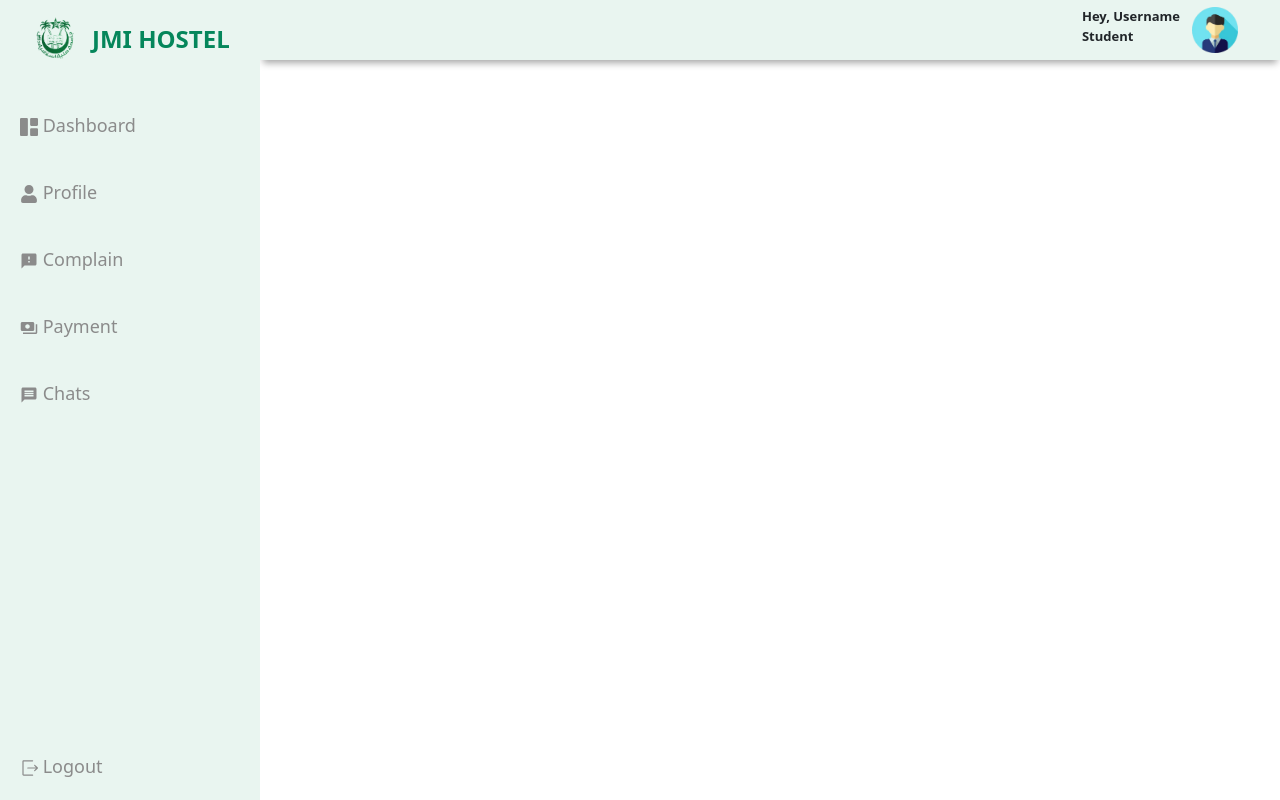
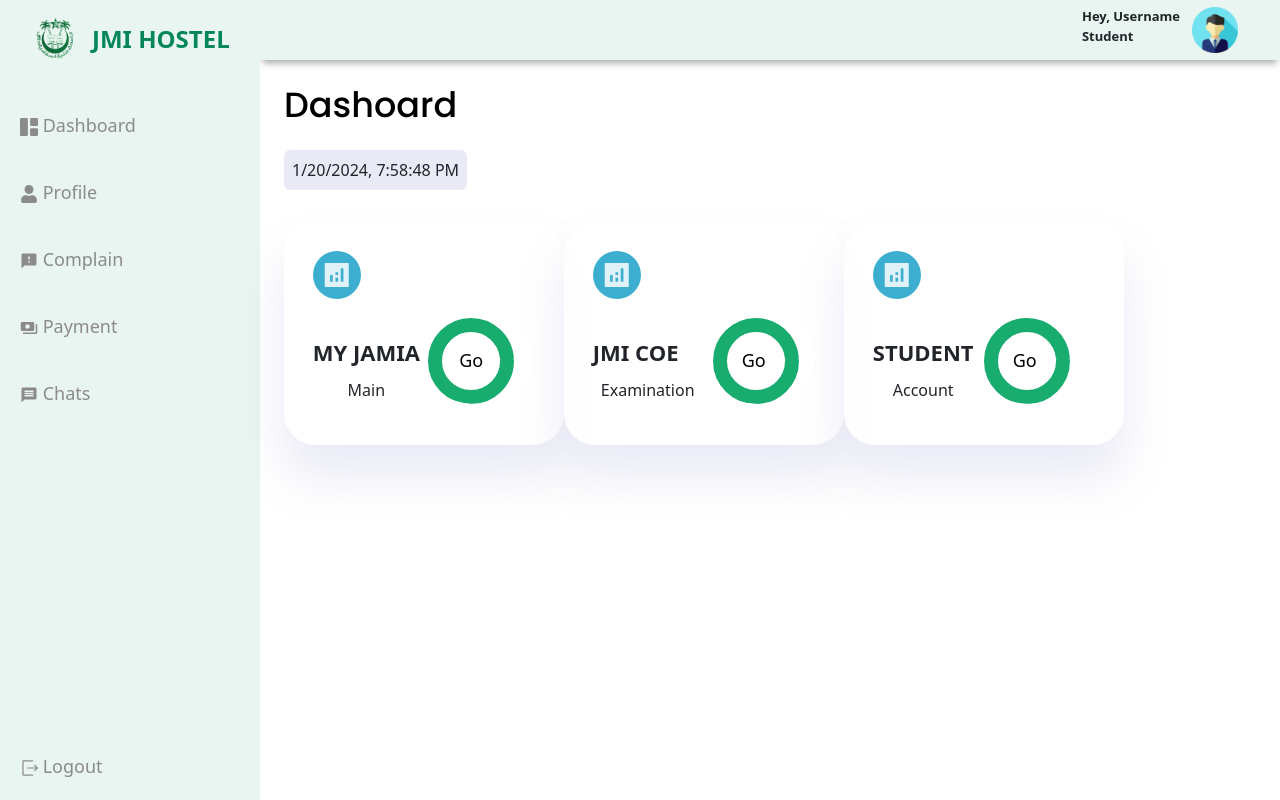
Before and after one commit to mohd-ravish/Hostel-Management-In-React, a React (Create React App) app: page /Dashboard in a window 1280 px wide. Built offline with nearby package versions, Linux system fonts and the light colour scheme.

Commit message:
Dashboard Updated

```diff
--- a/src/Components/Dashboard/Dashboard.jsx
+++ b/src/Components/Dashboard/Dashboard.jsx
@@ -1,31 +1,51 @@
 import { useState } from 'react'
 import Header from './Header'
 import Sidebar from './Sidebar'
+import Home from './Home'
 import Register from './Register'
 import Complain from './Complain'
-// import Payment from './Payment'
+import Payment from './Payment'
 
 function Dashboard() {
   const [openSidebarToggle, setOpenSidebarToggle] = useState(false)
   const OpenSidebar = () => {
-    setOpenSidebarToggle(!openSidebarToggle)
+    if (window.innerWidth <= 768) {
+      setOpenSidebarToggle(!openSidebarToggle)
+
+    }
   }
   const initialState = {
+    home: true,
     register: false,
     complain: false,
-    // payment: false,
+    payment: false,
   }
   const [isClicked, setIsClicked] = useState(initialState);
+  const [isDashboard, setIsDashboard] = useState(initialState.home);
+
+  const handleDashboard = () => {
+    setIsDashboard(false);
+  }
+
+  const handleDashboardAgain = () => {
+    setIsDashboard(true);
+  }
+
   const handleClick = (clicked) => {
-    setIsClicked({...initialState, [clicked]:true});
+    setIsClicked({ ...initialState, [clicked]: true });
   }
+  // const [cssEnabled, setCssEnabled] = useState(false);
+  // const handleCss = () => {
+  //   setCssEnabled(true);
+  // };
   return (
     <div className='grid-container'>
-      <Header OpenSidebar={OpenSidebar}/>
-      <Sidebar handleClick={handleClick} openSidebarToggle={openSidebarToggle} OpenSidebar={OpenSidebar}/>
+      <Header OpenSidebar={OpenSidebar} />
+      <Sidebar handleDashboardAgain={handleDashboardAgain} handleDashboard={handleDashboard} handleClick={handleClick} openSidebarToggle={openSidebarToggle} OpenSidebar={OpenSidebar} />
+      {isClicked.home && isDashboard && <Home />}
       {isClicked.register && <Register />}
       {isClicked.complain && <Complain />}
-      {/* {isClicked.payment && <Payment />} */}
+      {isClicked.payment && <Payment />}
     </div>
   )
 }
--- /dev/null
+++ b/src/Components/Dashboard/Home.jsx
@@ -0,0 +1,82 @@
+import React, { useState, useEffect } from 'react';
+
+
+function Home() {
+    const [currentDateTime, setCurrentDateTime] = useState(new Date());
+    useEffect(() => {
+        // Update the currentDateTime every second
+        const intervalId = setInterval(() => {
+            setCurrentDateTime(new Date());
+        }, 1000);
+        // Clear the interval when the component is unmounted
+        return () => clearInterval(intervalId);
+    }, []);
+    const formattedDateTime = currentDateTime.toLocaleString(); // You can adjust the format as needed
+    return (
+        <main>
+            <h1>Dashoard</h1>
+            <p class="date">{formattedDateTime}</p>
+            <div class="insights">
+                <div class="dashboard-card">
+                    <span class="material-icons-sharp">analytics</span>
+                    <div class="middle">
+                        <div class="left">
+                            <p><br></br></p>
+                            <h2>MY JAMIA</h2>
+                            <h3>Main</h3>
+                        </div>
+                        <div class="progress">
+                            <svg>
+                                <circle cx='46' cy='44' r='36'></circle>
+                            </svg>
+                            <div class="number">
+                                <button type="button" class="go"
+                                    onclick="location.href='https://www.jmi.ac.in/'">Go</button>
+                            </div>
+                        </div>
+
+                    </div>
+                </div>
+                <div class="dashboard-card">
+                    <span class="material-icons-sharp">analytics</span>
+                    <div class="middle">
+                        <div class="left">
+                            <p><br></br></p>
+                            <h2>JMI COE</h2>
+                            <h3>Examination</h3>
+                        </div>
+                        <div class="progress middle-progress">
+                            <svg>
+                                <circle cx='48' cy='44' r='36'></circle>
+                            </svg>
+                            <div class="number">
+                                <button type="button" class="go" onclick="location.href='https://www.jmi.ac.in/'">Go</button>
+                            </div>
+                        </div>
+                    </div>
+                </div>
+                <div class="dashboard-card">
+                    <span class="material-icons-sharp">analytics</span>
+                    <div class="middle">
+                        <div class="left">
+                            <p><br></br></p>
+                            <h2>STUDENT</h2>
+                            <h3>Account</h3>
+                        </div>
+                        <div class="progress right-progress">
+                            <svg>
+                                <circle cx='48' cy='44' r='36'></circle>
+                            </svg>
+                            <div class="number">
+                                <button type="button" class="go"
+                                    onclick="location.href='https://www.jmi.ac.in/'">Go</button>
+                            </div>
+                        </div>
+                    </div>
+                </div>
+            </div>
+        </main>
+    )
+}
+
+export default Home;
--- a/src/Components/Dashboard/Register.jsx
+++ b/src/Components/Dashboard/Register.jsx
@@ -38,7 +38,7 @@
                                         <option>Female</option>
                                         <option>Others</option>
                                     </select> */}
-                                    <input name="mob_no" type="number" placeholder="Enter mobile number"
+                                    <input name="mob_no" type="number" placeholder="Select Gender"
                                         required />
                                 </div>
 
--- a/src/index.css
+++ b/src/index.css
@@ -607,13 +607,17 @@
 
  .grid-container {
    display: grid;
-   grid-template-columns: 260px 1fr 1fr 1fr;
+   grid-template-columns: 260px 3fr;
    grid-template-rows: 0.2fr 3fr;
    grid-template-areas:
      'sidebar header header header'
      'sidebar main main main';
    height: 100vh;
  }
+
+ /* .grid-container.enabled{
+  background-color: #e9f5f0;
+ } */
 
  /* Header  */
  .dash-header {
@@ -777,6 +781,152 @@
    --box-shadow: 0 2rem 3rem var(--color-light)
  }
 
+ /* Home */
+ main {
+   margin: 1.5rem 1.5rem;
+ }
+
+ main .date {
+   display: inline-block;
+   background: var(--color-light);
+   border-radius: var(--border-radius-1);
+   margin-top: 1rem;
+   padding: 8px;
+ }
+
+ main .dashboard-card {
+   width: 280px;
+ }
+
+ main .insights {
+   display: grid;
+   grid-template-columns: repeat(4, 1fr);
+   /* gap: 2rem; */
+ }
+
+ main h1 {
+   color: black;
+   font-family: 'Poppins';
+   font-weight: 500;
+   font-size: 35px;
+ }
+
+ main .insights h2 {
+   font-size: 22px;
+   font-weight: bold;
+ }
+
+ main .insights>div {
+   background: var(--color-white);
+   padding: var(--card-padding);
+   border-radius: var(--card-border-radius);
+   margin-top: 1rem;
+   box-shadow: var(--box-shadow);
+   transition: all 300ms ease;
+ }
+
+ main .insights>div:hover {
+   box-shadow: none;
+ }
+
+ main .insights>div span {
+   background: var(--color-primary-variant);
+   padding: 0.5rem;
+   border-radius: 50%;
+   color: var(--color-white);
+   font-size: 2rem;
+ }
+
+ main .insights>div.expenses span {
+   background: var(--color-danger);
+ }
+
+ main .insights>div.income span {
+   background: var(--color-warning);
+ }
+
+ main .insights>div .middle {
+   display: flex;
+   align-items: center;
+   /* justify-content: space-between; */
+ }
+
+ main .insights h3 {
+   /* margin: 1rem 0 0.6rem; */
+   font-size: 1rem;
+ }
+
+ main .insights .progress {
+   background-color: white;
+   position: relative;
+   /* width: 92px; */
+   height: 92px;
+   border-radius: 50%;
+ }
+
+ main .insights svg {
+   width: 7rem;
+   height: 7rem;
+ }
+
+ main .insights svg circle {
+   fill: none;
+   stroke: var(--color-primary);
+   stroke-width: 14;
+   stroke-linecap: round;
+   transform: translate(5px, 5px);
+   stroke-dashoffset: 0;
+   stroke-dasharray: 222;
+
+ }
+
+ main .insights .progress .number button {
+   border: none;
+   background-color: transparent;
+   position: absolute;
+   /* justify-content: center; */
+   /* align-items: center; */
+   display: flex;
+   top: 20%;
+   left: 20%;
+   font-size: large;
+   padding: 15% 15%;
+ }
+
+ main .insights small {
+   margin-top: 1.3rem;
+   display: block;
+ }
+
+ @media (max-width: 768px) {
+   main .insights {
+     margin-top: 10px;
+     grid-template-columns: 1fr;
+     gap: 0;
+   }
+
+   main .dashboard-card {
+     width: 100%;
+   }
+
+   main .insights .progress {
+     margin-left: 90px;
+   }
+
+   main .insights .middle-progress {
+     margin-left: 109px;
+   }
+
+   main .insights .right-progress {
+     margin-left: 100px;
+   }
+
+   main .insights .middle h3 {
+     float: left;
+     padding: 0;
+   }
+ }
+
  /* Registration */
 
  /* .registration form {
@@ -844,11 +994,12 @@
  }
 
  .registration form .title {
+   padding-top: 20px;
    display: block;
    margin-bottom: 8px;
    font-size: 18px;
    font-weight: 500;
-   margin: 6px 0;
+   /* margin: 6px 0; */
    color: var(--color-dark);
  }
 
@@ -863,7 +1014,7 @@
    display: flex;
    width: calc(100% / 3 - 15px);
    flex-direction: column;
-   padding: 4px;
+   padding: 6px;
  }
 
  .registration .input-field label {
@@ -977,6 +1128,10 @@
      padding: 0px;
    }
 
+   .registration .input-field input[type="date"] {
+     width: 100%;
+   }
+
    .registration .fields {
      flex-wrap: wrap;
      /* display: flex; */
@@ -1012,7 +1167,7 @@
  }
 
  complain .contain label {
-  padding-bottom: 5px;
+   padding-bottom: 5px;
    font-size: 12px;
    font-weight: 500;
    color: var(--color-info-dark);
@@ -1084,87 +1239,103 @@
 
  /* Payment  */
 
- payment {
-   margin-top: 3.5rem;
- }
+ /* payment { */
+ /* margin-top: 3.5rem; */
+ /* } */
 
  .payment-container {
-   margin-top: 1.4rem;
-   position: relative;
-   max-width: 900px;
+   display: flex;
+   /* margin-top: 1.4rem; */
+   /* position: relative; */
+   /* max-width: 900px; */
    width: 100%;
    height: auto;
-   border-radius: 6px;
+   /* border-radius: 6px; */
    padding: 30px;
-   margin: 0 auto;
-   background-color: var(--color-white);
-   box-shadow: 0 5px 10px rgba(0, 0, 0, 0.1);
+   /* margin: 0 auto; */
+   /* background-color: var(--color-white); */
+   /* box-shadow: 0 5px 10px rgba(0, 0, 0, 0.1); */
  }
 
  .payment-container form {
    padding: 0 2rem;
-   width: 700px;
+   /* width: 700px; */
    background: var(--color-white);
  }
 
- .payment-container form .row {
-   display: flex;
-   flex-wrap: wrap;
-   gap: 50px;
+ /* .payment-container .row { */
+ /* display: flex; */
+ /* flex-wrap: wrap;  */
+ /* display: grid;
+   grid-template-columns: repeat(2, 1fr);
+   gap: 2rem; */
+
+ /* display: flex; */
+ /* width: calc(100% / 3 - 15px); */
+ /* flex-direction: row; */
+ /* padding: 4px; */
+ /* gap: 50px; */
+ /* } */
+
+ .payment-container .img-label {
+   /* padding-left: 30px; */
+   text-align: center;
+   /* font-size: 13px; */
  }
 
- .payment-container form .row .col {
-   flex: 1 1 250px;
- }
+ /* .payment-container form .row .col { */
+ /* flex: 1 1 250px; */
+ /* } */
 
- .payment-container form .row .col .title {
+ .payment-container .title {
    color: var(--color-success);
    font-family: 'Poppins';
    font-weight: 450;
    font-size: 35px;
  }
 
- .payment-container form .row .col .inputBox {
+ .payment-container form .inputBox {
    margin: 15px 0;
  }
 
- .payment-container form .row .col .inputBox label {
+ .payment-container form label {
+   padding-bottom: 5px;
    font-size: 12px;
    font-weight: 500;
    color: var(--color-info-dark);
  }
 
- .payment-container form .row .col .inputBox input {
+ .payment-container form input {
    width: 100%;
    color: var(--color-dark);
    border: 1px solid #ccc;
    padding: 10px 15px;
    font-size: 15px;
    text-transform: none;
-   outline: none;
+   /* outline: none; */
    font-weight: 400;
    border-radius: 5px;
    border: 1px solid var(--color-dark);
    background-color: var(--color-white);
  }
 
- .payment-container form .row .col .inputBox input:focus {
+ .payment-container form input:focus {
    border: 1px solid #000;
  }
 
- .payment-container form .row .col .flex {
+ /* .payment-container form .row .col .flex {
    display: flex;
    gap: 15px;
- }
+ } */
 
- .payment-container form .row .col .flex .inputBox {
-   margin-top: 5px;
- }
+ /* .payment-container form .row .col .flex .inputBox { */
+ /* margin-top: 5px; */
+ /* } */
 
- .payment-container form .row .col .inputBox img {
-   height: 34px;
-   margin-top: 5px;
-   filter: drop-shadow(0 0 1px #000);
+ .payment-container img {
+   height: 280px;
+   /* margin-top: 20px; */
+   /* filter: drop-shadow(0 0 1px #000); */
  }
 
  .payment-container form .submit-btn {
@@ -1186,3 +1357,19 @@
  .payment-container form .submit-btn:hover {
    background-color: var(--color-newgreen);
  }
+
+ @media (max-width: 768px) {
+   .payment-container {
+     display: unset;
+   }
+
+   .qr-img{
+    display: flex;
+    flex-direction: column;
+   }
+
+   .payment-container img {
+    padding: 20px;
+    height: 400px;
+   }
+ }
```
Also changed, not shown: public/index.html (+13 -0 lines), src/Components/Dashboard/Payment.jsx (+13 -16 lines), src/Components/Dashboard/Sidebar.jsx (+8 -7 lines).
